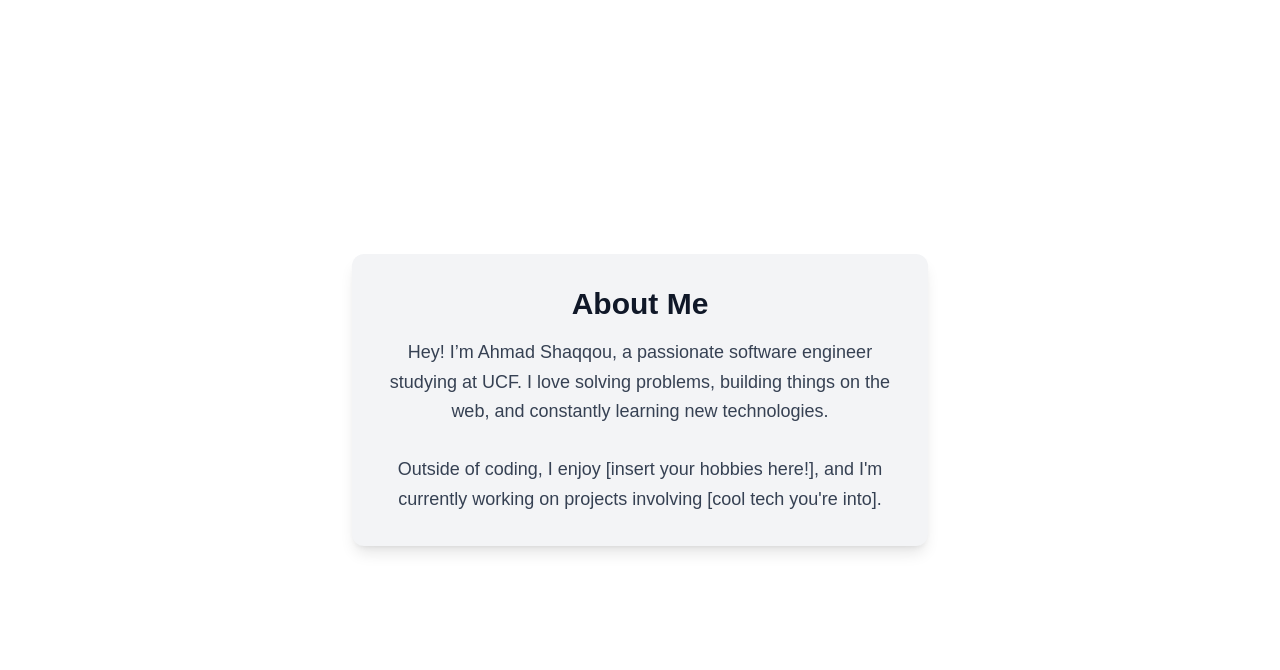
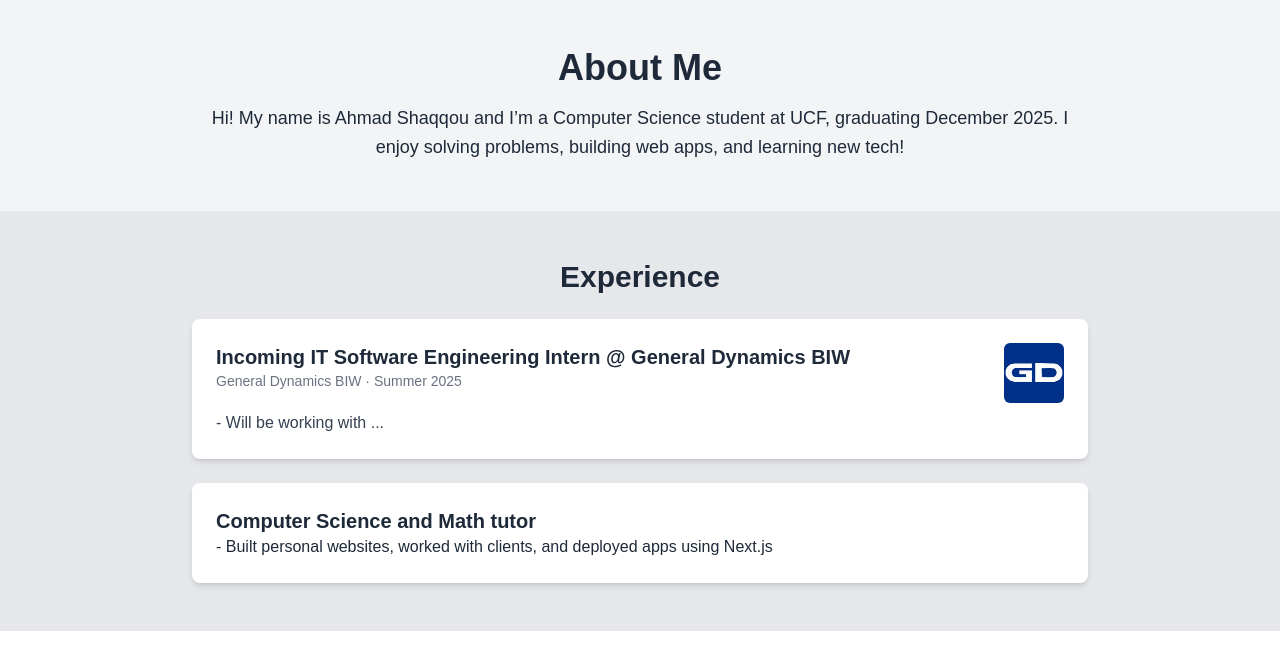
Before and after one commit to ahmadshaqqou/Portfolio, a Next.js app in the folder portfolio/: page /about in a window 1280 px wide. Shown: the top 670 px of the page. Built offline with nearby package versions, Linux system fonts and the light colour scheme.

Commit message:
Improved the Structure of the about me page. Working on the experience section.

```diff
--- a/portfolio/src/app/about/page.tsx
+++ b/portfolio/src/app/about/page.tsx
@@ -1,17 +1,63 @@
-import React from 'react';
+import Image from "next/image";
 
 export default function AboutPage() {
   return (
-    <div className= "flex items-center justify-center min-h-screen bg-white dark:bg-black p-8">
-          <div className="bg-gray-100 dark:bg-gray-900 p-8 rounded-xl shadow-lg max-w-xl text-center">
-        <h1 className="text-3xl font-bold text-gray-900 dark:text-white mb-4">About Me</h1>
-        <p className="text-gray-700 dark:text-gray-300 text-lg leading-relaxed">
-          Hey! I’m Ahmad Shaqqou, a passionate software engineer studying at UCF. I love solving problems,
-          building things on the web, and constantly learning new technologies.
-          <br /><br />
-          Outside of coding, I enjoy [insert your hobbies here!], and I'm currently working on projects involving [cool tech you're into].
-        </p>
-      </div>
+    <div className="bg-white dark:bg-black text-gray-800 dark:text-white">
+      {/* About Section */}
+      <section className="w-full bg-gray-100 dark:bg-gray-900 py-12 px-6">
+        <div className="max-w-4xl mx-auto">
+          <h1 className="text-4xl font-bold mb-4 text-center">About Me</h1>
+          <p className="text-lg leading-relaxed text-center">
+            Hi! My name is Ahmad Shaqqou and I’m a Computer Science student at
+            UCF, graduating December 2025. I enjoy solving problems, building
+            web apps, and learning new tech!
+          </p>
+        </div>
+      </section>
+
+      {/* Experience Section */}
+      <section className="w-full bg-gray-200 dark:bg-[#1e1e1e] py-12 px-6">
+        <div className="max-w-4xl mx-auto">
+          <h2 className="text-3xl font-semibold mb-6 text-center">
+            Experience
+          </h2>
+          <div className="space-y-6">
+            <div className="bg-white dark:bg-gray-800 p-6 rounded-lg shadow-md">
+              <div className="flex justify-between items-start">
+                <div>
+                  <h3 className="text-xl font-bold">
+                    Incoming IT Software Engineering Intern @ General Dynamics
+                    BIW
+                  </h3>
+                  <p className="text-sm text-gray-500 dark:text-gray-400">
+                    General Dynamics BIW · Summer 2025
+                  </p>
+                </div>
+
+                <Image
+                  src="/GD.png"
+                  alt="General Dynamics logo"
+                  width={60}
+                  height={60}
+                  className="ml-4 rounded-md"
+                />
+              </div>
+              <p className="mt-2 text-gray-700 dark:text-gray-300">
+                - Will be working with ...
+              </p>
+            </div>
+            <div className="bg-white dark:bg-gray-800 p-6 rounded-lg shadow-md">
+              <h3 className="text-xl font-bold">
+                Computer Science and Math tutor
+              </h3>
+              <p>
+                - Built personal websites, worked with clients, and deployed
+                apps using Next.js
+              </p>
+            </div>
+          </div>
+        </div>
+      </section>
     </div>
   );
 }
```
Also changed, not shown: portfolio/public/GD.png (added).
